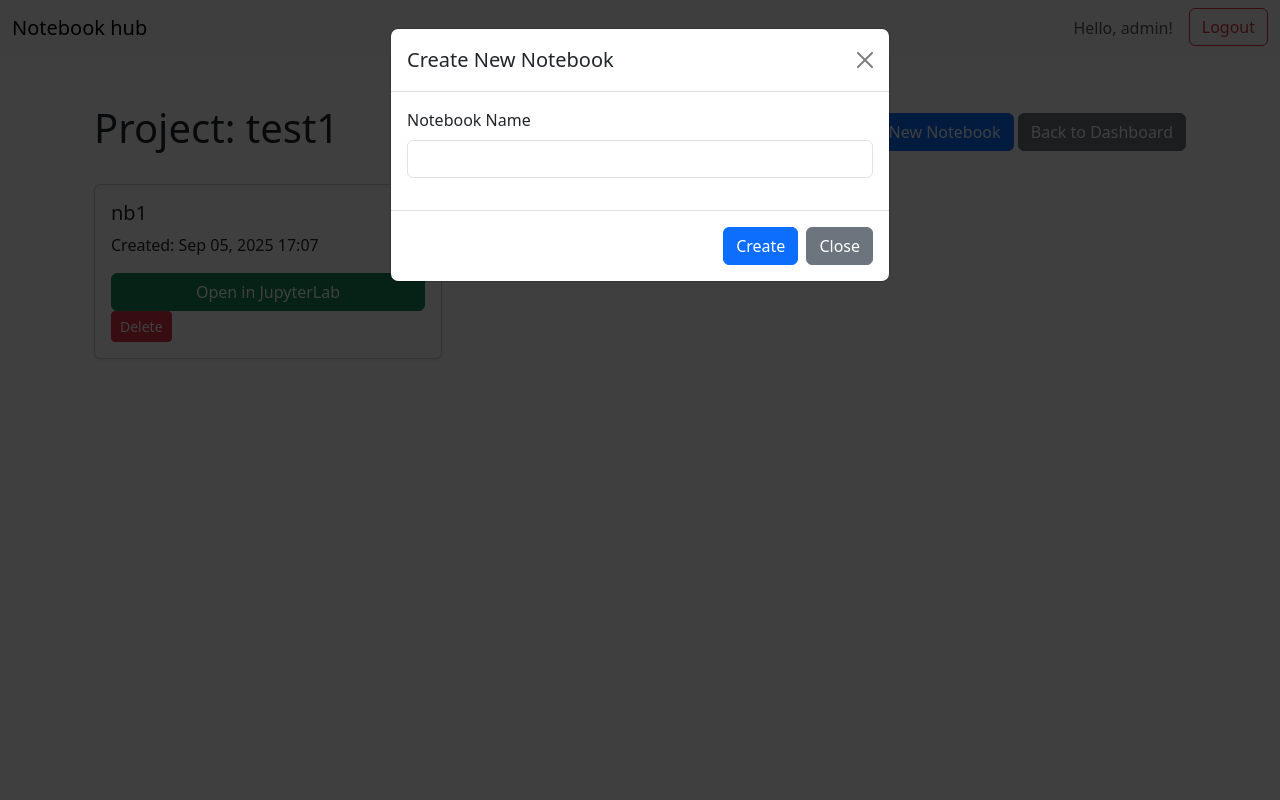
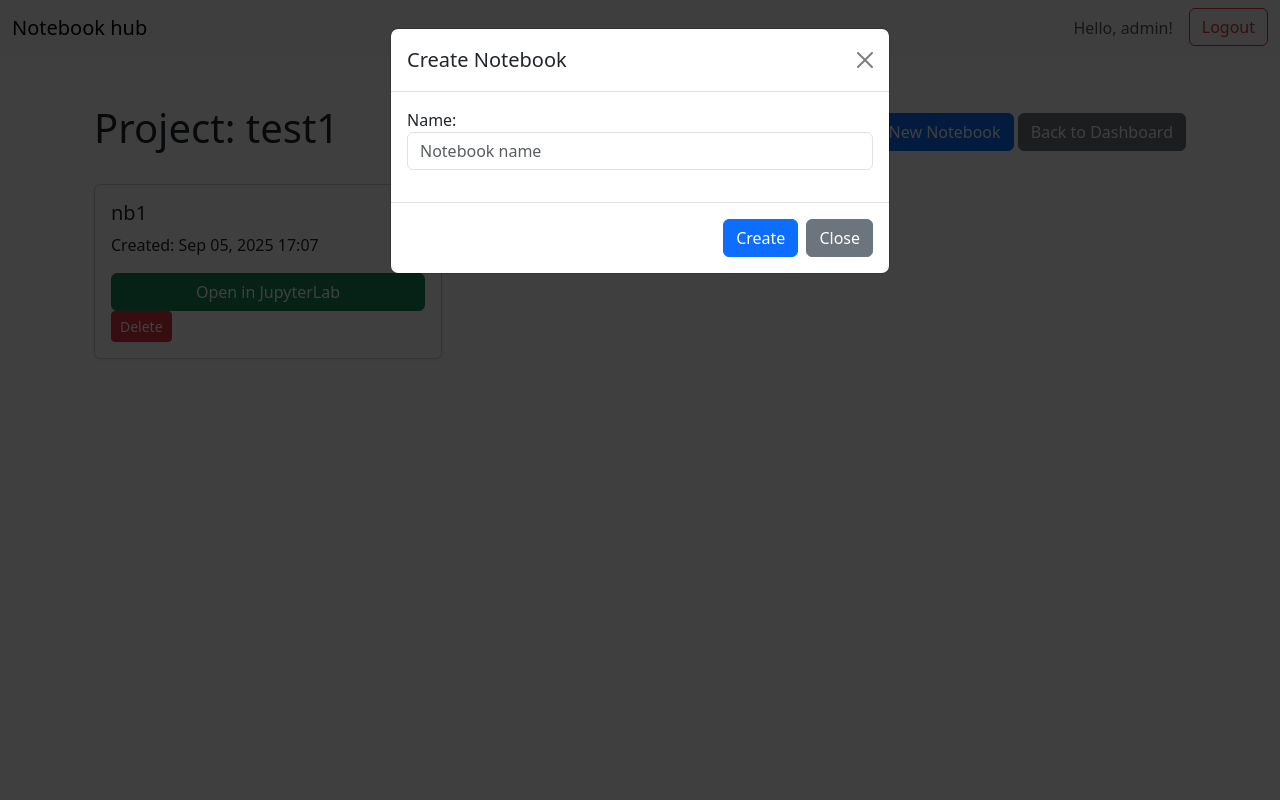
Before and after one commit to revin99/JupyNest, a Django app: page /project/6 in a window 1280 px wide, after a click on "Create New Notebook". Run offline with Django 5.2, Linux system fonts and the light colour scheme; a user stored in the database is signed in; data comes from the database, SQL or seed files in the repository; both versions use the stored data as it was after the commit.

```diff
--- /dev/null
+++ b/jupyter_wrapper/core/forms.py
@@ -0,0 +1,36 @@
+# forms.py
+from django import forms
+from .models import Project , Notebook
+
+class ProjectForm(forms.ModelForm):
+    class Meta:
+        model = Project
+        fields = ['name']
+
+    def __init__(self, *args, **kwargs):
+        self.user = kwargs.pop('user', None)
+        super().__init__(*args, **kwargs)
+
+    def clean_name(self):
+        name = self.cleaned_data['name']
+        if Project.objects.filter(user=self.user, name=name).exists():
+            raise forms.ValidationError("You already have a project with this name.")
+        return name
+
+class NotebookForm(forms.ModelForm):
+    class Meta:
+        model = Notebook
+        fields = ['name']
+        widgets = {
+            'name': forms.TextInput(attrs={'class': 'form-control', 'placeholder': 'Notebook name'}),
+        }
+
+    def __init__(self, *args, **kwargs):
+        self.project = kwargs.pop('project', None)
+        super().__init__(*args, **kwargs)
+
+    def clean_name(self):
+        name = self.cleaned_data['name']
+        if self.project and Notebook.objects.filter(project=self.project, name=name).exists():
+            raise forms.ValidationError("A notebook with this name already exists in this project.")
+        return name
--- a/jupyter_wrapper/core/templates/project_detail.html
+++ b/jupyter_wrapper/core/templates/project_detail.html
@@ -37,20 +37,22 @@
 </div>
 
 <!-- Modal -->
-<div class="modal fade" id="createNotebookModal" tabindex="-1" aria-labelledby="createNotebookLabel" aria-hidden="true">
+<div class="modal fade" id="createNotebookModal" tabindex="-1" aria-hidden="true">
     <div class="modal-dialog">
       <div class="modal-content">
-      <form method="POST" action="{% url 'create_notebook' project.id %}">
+        <form method="post" action="{% url 'create_notebook' project.id %}">
           {% csrf_token %}
           <div class="modal-header">
-          <h5 class="modal-title" id="createNotebookLabel">Create New Notebook</h5>
-          <button type="button" class="btn-close" data-bs-dismiss="modal" aria-label="Close"></button>
+            <h5 class="modal-title">Create Notebook</h5>
+            <button type="button" class="btn-close" data-bs-dismiss="modal"></button>
           </div>
           <div class="modal-body">
-          <div class="mb-3">
-            <label for="notebook-name" class="form-label">Notebook Name</label>
-            <input type="text" class="form-control" id="notebook-name" name="name" required>
+            {{ form.as_p }}
+            {% if form.errors %}
+              <div class="alert alert-danger mt-2">
+                {{ form.errors }}
               </div>
+            {% endif %}
           </div>
           <div class="modal-footer">
             <button type="submit" class="btn btn-primary">Create</button>
@@ -61,6 +63,16 @@
     </div>
   </div>
 
+
 <!-- Bootstrap JS -->
 <script src="https://cdn.jsdelivr.net/npm/bootstrap@5.3.2/dist/js/bootstrap.bundle.min.js"></script>
+
+{% if form.errors %}
+<script>
+  document.addEventListener("DOMContentLoaded", function() {
+    var notebookModal = new bootstrap.Modal(document.getElementById('createNotebookModal'));
+    notebookModal.show();
+  });
+</script>
+{% endif %}
 {% endblock %}
--- a/jupyter_wrapper/core/views.py
+++ b/jupyter_wrapper/core/views.py
@@ -8,6 +8,7 @@ from nbclient import NotebookClient
 from django.shortcuts import get_object_or_404, redirect
 from django.conf import settings
 import shutil
+from .forms import ProjectForm, NotebookForm
 
 
 BASE_NOTEBOOK_DIR = os.path.join(os.getcwd(), "user_notebooks")
@@ -27,32 +28,36 @@ def signup(request):
 @login_required
 def dashboard(request):
     projects = Project.objects.filter(user=request.user) #queries the db for all projects owned by the current user
-    return render(request, 'dashboard.html', {'projects': projects}) #renders the dashboard.html template with the user's projects
+    form = ProjectForm(user=request.user) #creates an instance of the ProjectForm, passing the current user to it
+    return render(request, 'dashboard.html', {'projects': projects ,'form':form}) #renders the dashboard.html template with the user's projects
 
 @login_required
 def create_project(request):
     if request.method == 'POST':
-        name = request.POST.get('name')
-        if name:
-            # Create new project in DB
-            project = Project.objects.create(user=request.user, name=name)
+        form = ProjectForm(request.POST, user=request.user)
+        if form.is_valid():
+            project = form.save(commit=False)
+            project.user = request.user
+            project.save()
+            return redirect('dashboard')
+        else:
+            projects=Project.objects.filter(user=request.user)
+            return render(request,'dashboard.html',{'form':form,'projects':projects})
+    else:
+        return redirect('dashboard')
 
-            # Create project folder for notebooks
-            project_dir = os.path.join(BASE_NOTEBOOK_DIR, str(project.id))
-            os.makedirs(project_dir, exist_ok=True)  # ✅ ensures folder exists
 
-        # Redirect back to dashboard; modal disappears
-        return redirect('dashboard')
 
 @login_required
 def project_detail(request, project_id):
     project = get_object_or_404(Project, id=project_id, user=request.user)
     notebooks = Notebook.objects.filter(project=project)
+    form = NotebookForm(project=project)
 
     for nb in notebooks:
         nb.jupyter_url=f"http://localhost:8888/lab/tree/{project.id}/{nb.name}.ipynb"
 
-    return render(request, 'project_detail.html', {'project': project, 'notebooks': notebooks})
+    return render(request, 'project_detail.html', {'project': project, 'notebooks': notebooks, 'form': form})
 
 
 @login_required
@@ -60,13 +65,25 @@ def create_notebook(request,project_id):
     project = get_object_or_404(Project, id=project_id, user=request.user)
 
     if request.method == 'POST':
-        name = request.POST.get('name')
-        file_path = os.path.join(BASE_NOTEBOOK_DIR, str(project.id), f"{name}.ipynb")
-        nb = v4.new_notebook()
-        with open(file_path, 'w') as f:
-            write(nb,f)
-        notebook = Notebook.objects.create(project=project, name=name, file_path=file_path)
-    return redirect('project_detail', project_id=project.id)
+        form = NotebookForm(request.POST, project=project)
+        if form.is_valid():
+            notebook = form.save(commit=False)
+            notebook.project = project
+            file_path = os.path.join(BASE_NOTEBOOK_DIR, str(project.id), f"{notebook.name}.ipynb")
+            os.makedirs(os.path.dirname(file_path), exist_ok=True)
+            nb = v4.new_notebook()
+            with open(file_path, 'w') as f:
+                write(nb, f)
+            notebook.file_path = file_path
+            notebook.save()
+            return redirect('project_detail', project_id=project.id)
+        else:
+            notebooks = Notebook.objects.filter(project=project)
+            return render(request, 'project_detail.html', {'project': project, 'notebooks': notebooks, 'form': form})
+    else:
+        form = NotebookForm(project=project)
+        notebooks = Notebook.objects.filter(project=project)
+        return render(request,'project_detail.html',{'project': project, 'notebooks': notebooks, 'form': form})
 
 @login_required
 def delete_project(request, project_id):
```
Also changed, not shown: jupyter_wrapper/core/templates/dashboard.html (+20 -7 lines), jupyter_wrapper/db.sqlite3, 1 other file. Lines whose indentation alone changed are shown as unchanged.
